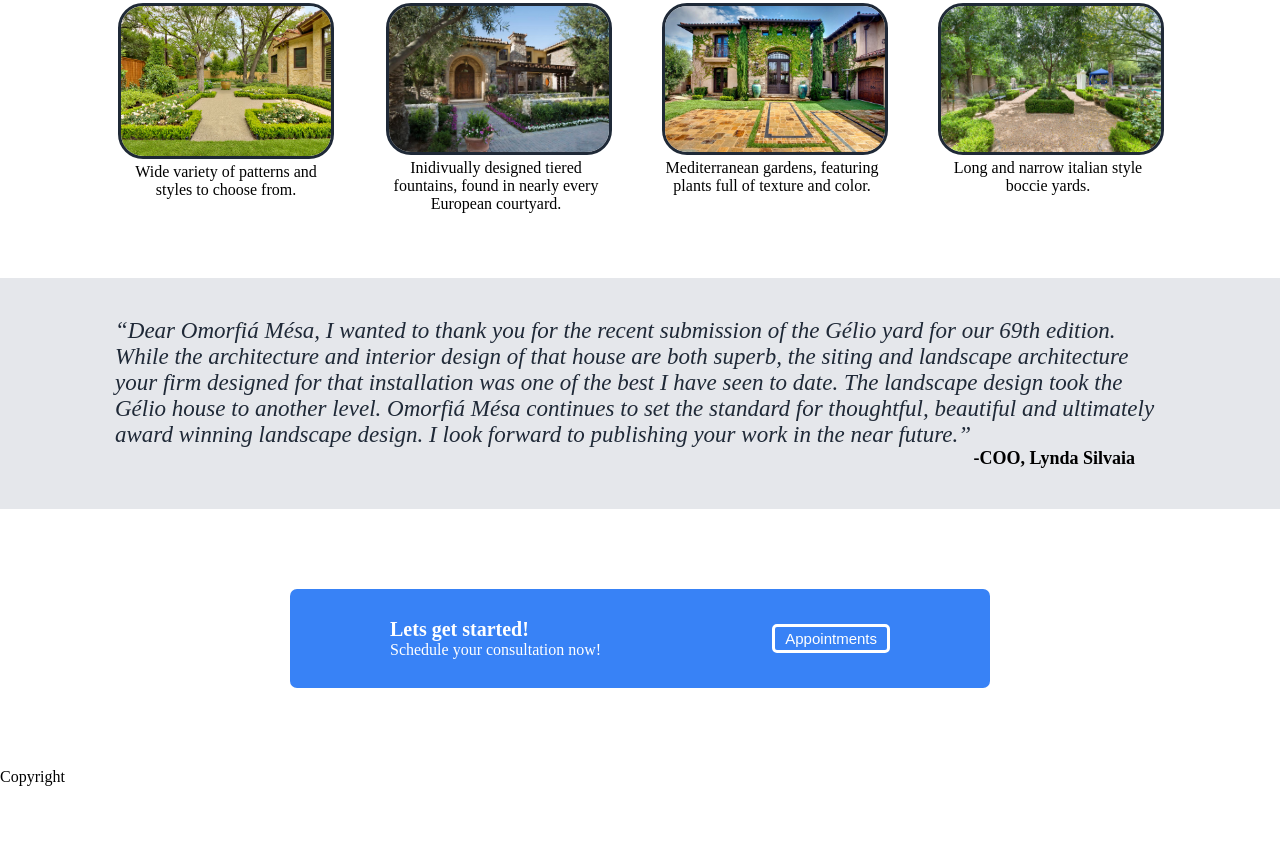
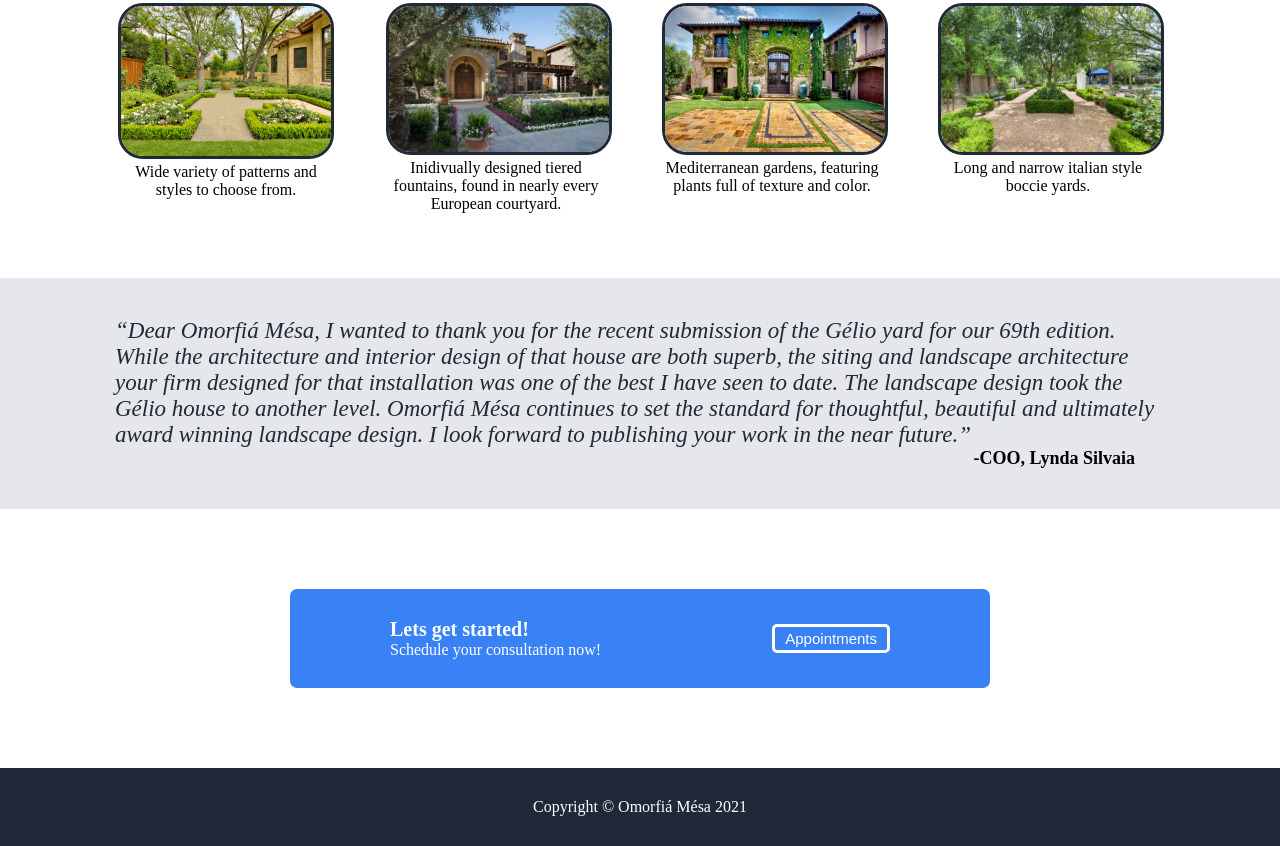
Before and after one commit to AugustinCr/flexboxproject, a plain HTML site: page index.html in a window 1280 px wide. Shown: the part 602-1448 px from the top of the page. Before the commit the page ends 1388 px from the top, so only its background shows below. Drawn offline with Linux system fonts and the light colour scheme; files whose address does not match are found by name.

Commit message:
/home/cordovan/Desktop/the_odin_project/flexboxproject/

```diff
--- a/index.html
+++ b/index.html
@@ -61,8 +61,7 @@
                 </div>
             </div>
             <div class="footer">
-                <div class="footer-text">Copyright </div>
-
+                <div class="footer-text">Copyright © Omorfiá Mésa 2021</div>
             </div>
     </body>
 </html>
--- a/style.css
+++ b/style.css
@@ -190,3 +190,12 @@ a, a:hover, a:focus, a:active {
     padding-left: 10px;
     padding-right: 10px;
 }
+
+.footer {
+    display: flex;
+    background-color: #1F2937 ;
+    color: white;
+    justify-content: center;
+    align-items: center;
+    padding: 30px;
+}
```
